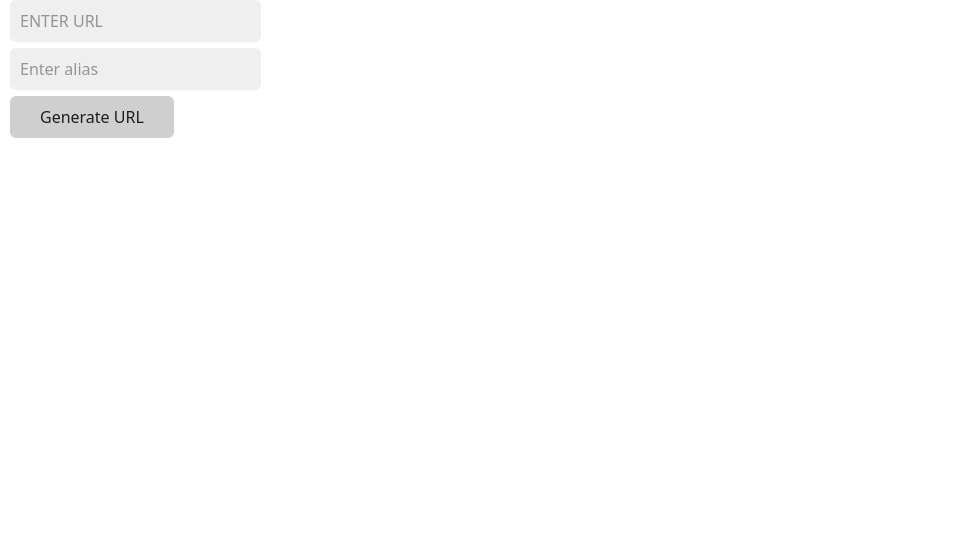
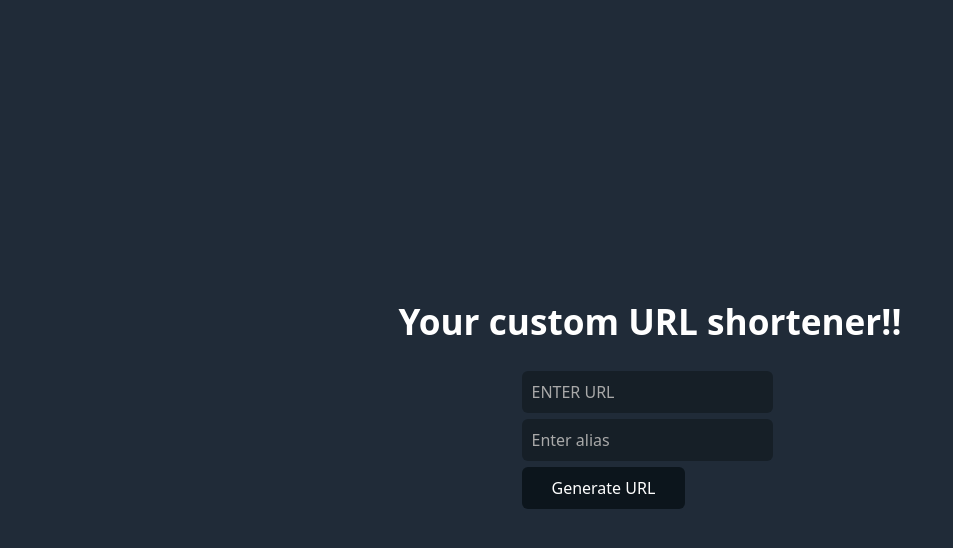
Before and after one commit to Simply-divine/url-shortener, a React (Create React App) app in the folder client/: page / in a window 1280 px wide. Shown: the top 548 px of the page, without its empty margins (0-953 px from the left). Built offline with nearby package versions, Linux system fonts and the light colour scheme.

Commit message:
this solves issue #1

```diff
--- a/client/public/index.html
+++ b/client/public/index.html
@@ -26,7 +26,7 @@
     -->
     <link
       rel="stylesheet"
-      href="https://cdn.jsdelivr.net/npm/water.css@2/out/water.css"
+      href="https://cdn.jsdelivr.net/npm/water.css@2/out/dark.css"
     />
 
     <title>React App</title>
--- a/client/src/App.css
+++ b/client/src/App.css
@@ -1,38 +1,16 @@
-.App {
-  text-align: center;
-}
-
-.App-logo {
-  height: 40vmin;
-  pointer-events: none;
-}
-
-@media (prefers-reduced-motion: no-preference) {
-  .App-logo {
-    animation: App-logo-spin infinite 20s linear;
-  }
-}
-
-.App-header {
-  background-color: #282c34;
-  min-height: 100vh;
+.container {
+  height: 100vh;
+  width: 100vw;
   display: flex;
   flex-direction: column;
   align-items: center;
   justify-content: center;
-  font-size: calc(10px + 2vmin);
-  color: white;
 }
-
-.App-link {
-  color: #61dafb;
+body,
+html {
+  height: 100%;
 }
-
-@keyframes App-logo-spin {
-  from {
-    transform: rotate(0deg);
-  }
-  to {
-    transform: rotate(360deg);
-  }
+.myForm {
+  margin: 10px;
+  padding: 2px;
 }
--- a/client/src/App.js
+++ b/client/src/App.js
@@ -57,8 +57,9 @@ class App extends Component {
 
   render() {
     return (
-      <div className={'myForm'}>
-        <form onSubmit={this.handleSubmit}>
+      <div className={'container'}>
+        <h1> Your custom URL shortener!!</h1>
+        <form onSubmit={this.handleSubmit} className={'myForm'}>
           <input
             type='text'
             name='url'
```
